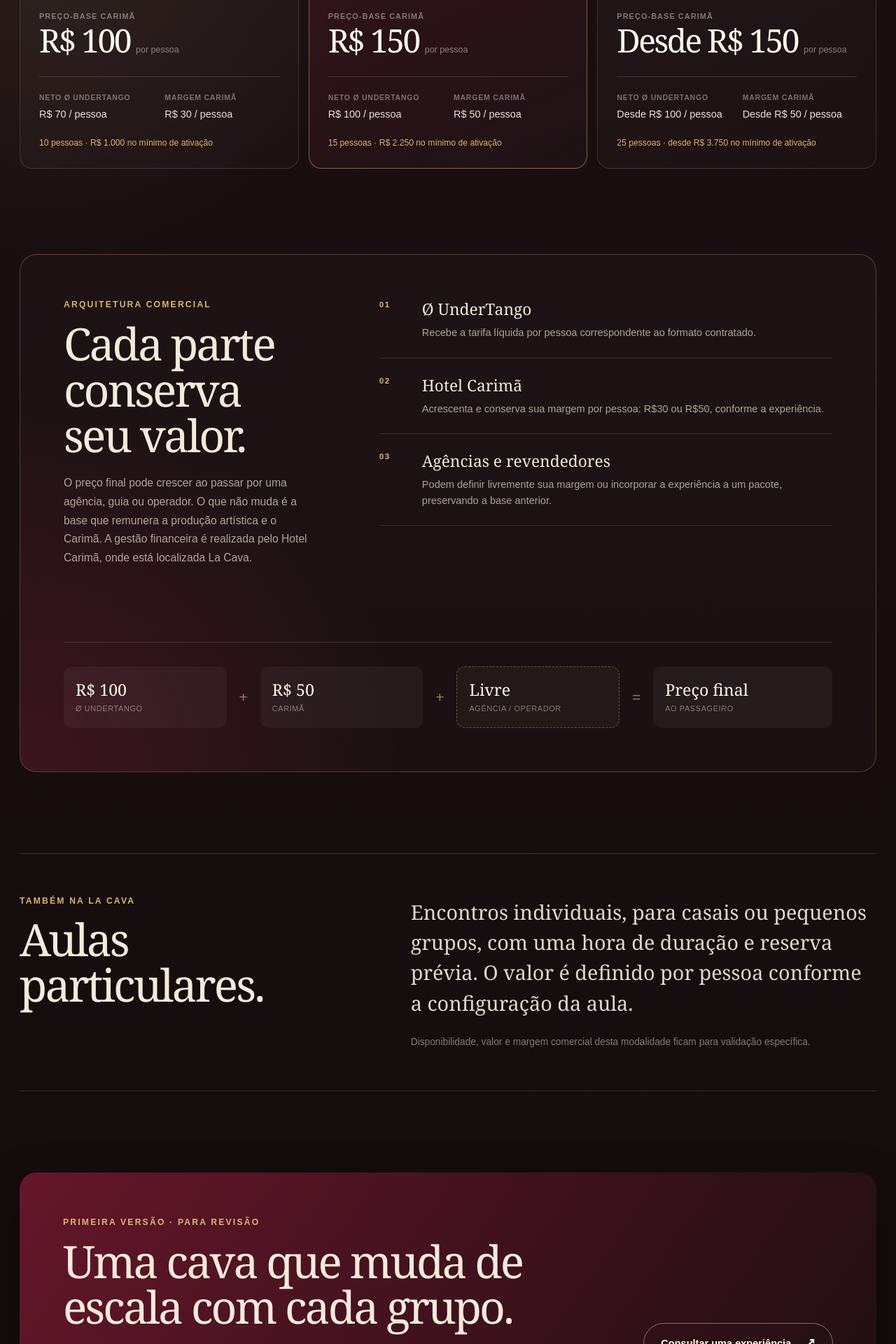
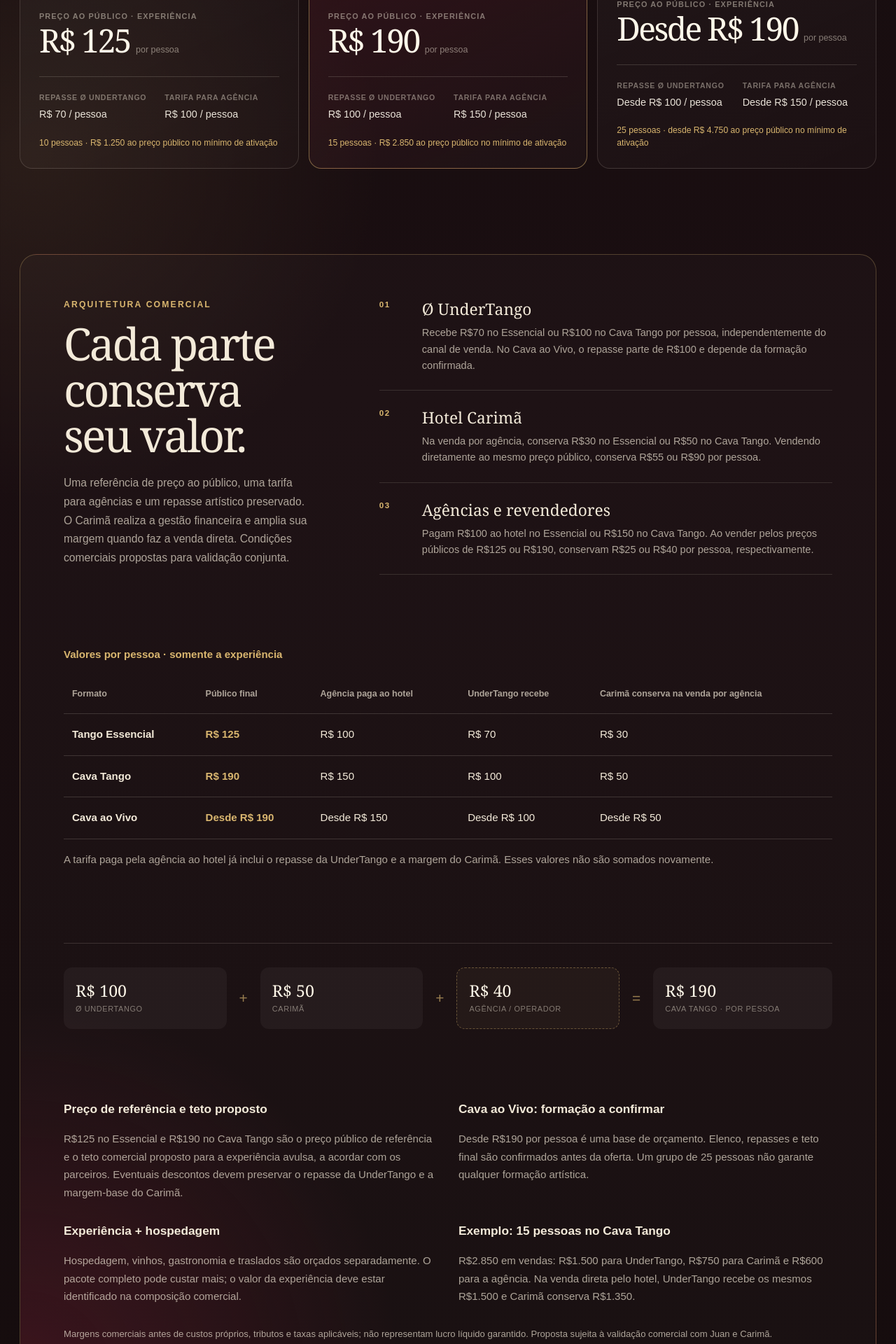
Before and after one commit to O-UnderTango-Club/UnderTangoWEBNextJS, a Next.js app: page /la-cava in a window 1280 px wide. Shown: the part 1920-3840 px from the top of the page at 70% size. Built offline with nearby package versions, Linux system fonts and the light colour scheme.

Commit message:
Define La Cava public and agency pricing with direct hotel margins

```diff
--- a/app/la-cava/la-cava.module.css
+++ b/app/la-cava/la-cava.module.css
@@ -529,9 +529,107 @@
   font-weight: 400;
 }
 
-.marginFormula .freeMargin {
+.marginFormula .agencyMargin {
   border: 1px dashed rgba(217, 182, 111, 0.38);
   background: rgba(217, 182, 111, 0.05);
+}
+
+.commercialRates,
+.commercialNotes {
+  grid-column: 1 / -1;
+  min-width: 0;
+}
+
+.rateTable {
+  width: 100%;
+  border-collapse: collapse;
+  text-align: left;
+}
+
+.rateTable caption {
+  padding-bottom: 18px;
+  color: var(--cava-gold);
+  text-align: left;
+  font-weight: 700;
+}
+
+.rateTable :is(caption, th, td) {
+  font-family: Arial, Helvetica, sans-serif !important;
+  font-size: 0.94rem;
+  line-height: 1.5;
+}
+
+.rateTable :is(th, td) {
+  padding: 18px 12px;
+  border-bottom: 1px solid rgba(243, 234, 217, 0.16);
+  vertical-align: top;
+}
+
+.rateTable thead th {
+  color: var(--cava-muted);
+  font-size: 0.78rem;
+}
+
+.rateTable tbody td:first-of-type {
+  color: var(--cava-gold);
+  font-weight: 700;
+}
+
+.commercialRates > p,
+.commercialNotes p {
+  margin: 16px 0 0;
+  color: var(--cava-muted);
+  font-size: 0.94rem;
+  line-height: 1.7;
+}
+
+.commercialNotes {
+  display: grid;
+  grid-template-columns: repeat(2, minmax(0, 1fr));
+  gap: 30px;
+}
+
+.commercialNotes h3 {
+  margin: 0;
+  color: var(--cava-cream);
+  font-size: 1.08rem;
+  line-height: 1.5;
+}
+
+.commercialNotes .commercialFootnote {
+  grid-column: 1 / -1;
+  margin: 0;
+  font-size: 0.82rem;
+}
+
+@media (max-width: 780px) {
+  .commercialNotes { grid-template-columns: 1fr; }
+  .rateTable thead {
+    position: absolute;
+    width: 1px;
+    height: 1px;
+    overflow: hidden;
+    clip-path: inset(50%);
+  }
+  .rateTable tbody,
+  .rateTable tr { display: block; }
+  .rateTable tr + tr { margin-top: 24px; }
+  .rateTable tbody th {
+    display: block;
+    padding: 12px;
+    background: rgba(217, 182, 111, 0.08);
+  }
+  .rateTable td {
+    display: grid;
+    grid-template-columns: minmax(0, 1fr) auto;
+    gap: 12px;
+    padding: 12px;
+  }
+  .rateTable td::before {
+    content: attr(data-label);
+    color: var(--cava-muted);
+    font-weight: 400;
+  }
 }
 
 .privateLessons {
--- a/app/la-cava/page.tsx
+++ b/app/la-cava/page.tsx
@@ -14,10 +14,11 @@ const packages = [
     description:
       "Uma dupla de tango conduz uma hora de descoberta, demonstração e aula participativa. Não é necessário saber dançar.",
     includes: ["2 bailarinos", "1 hora", "Aula + demonstração", "ES · PT · EN"],
-    publicPrice: "R$ 100",
+    publicPrice: "R$ 125",
+    agencyRate: "R$ 100",
     underTango: "R$ 70",
     carimaMargin: "R$ 30",
-    example: "10 pessoas · R$ 1.000",
+    example: "10 pessoas · R$ 1.250",
   },
   {
     step: "02",
@@ -26,10 +27,11 @@ const packages = [
     description:
       "A dupla recebe um saxofonista ao vivo. Dança, música, contexto cultural e participação se encontram em uma experiência de 1 hora e meia a 2 horas.",
     includes: ["Dupla + saxofone", "1h30–2h", "Música ao vivo", "Momento participativo"],
-    publicPrice: "R$ 150",
+    publicPrice: "R$ 190",
+    agencyRate: "R$ 150",
     underTango: "R$ 100",
     carimaMargin: "R$ 50",
-    example: "15 pessoas · R$ 2.250",
+    example: "15 pessoas · R$ 2.850",
     featured: true,
   },
   {
@@ -39,10 +41,11 @@ const packages = [
     description:
       "Para grupos maiores, o valor total permite ampliar a formação: músicos ao vivo, bailarinos e uma experiência mais profunda, desenhada para o perfil do grupo.",
     includes: ["Bailarinos", "Músicos ao vivo", "Interação ampliada", "Formação sob medida"],
-    publicPrice: "Desde R$ 150",
+    publicPrice: "Desde R$ 190",
+    agencyRate: "Desde R$ 150",
     underTango: "Desde R$ 100",
     carimaMargin: "Desde R$ 50",
-    example: "25 pessoas · desde R$ 3.750",
+    example: "25 pessoas · desde R$ 4.750",
   },
 ] as const;
 
@@ -162,34 +165,34 @@ export default function LaCavaPage() {
                 </ul>
 
                 <div className={styles.priceBlock}>
-                  <p>Preço-base Carimã</p>
+                  <p>Preço ao público · experiência</p>
                   <strong>{item.publicPrice}</strong>
                   <span>por pessoa</span>
                 </div>
 
                 <dl className={styles.split}>
                   <div>
-                    <dt>Neto Ø UnderTango</dt>
+                    <dt>Repasse Ø UnderTango</dt>
                     <dd>{item.underTango} / pessoa</dd>
                   </div>
                   <div>
-                    <dt>Margem Carimã</dt>
-                    <dd>{item.carimaMargin} / pessoa</dd>
+                    <dt>Tarifa para agência</dt>
+                    <dd>{item.agencyRate} / pessoa</dd>
                   </div>
                 </dl>
 
-                <p className={styles.example}>{item.example} no mínimo de ativação</p>
+                <p className={styles.example}>{item.example} ao preço público no mínimo de ativação</p>
               </article>
             ))}
           </div>
         </section>
 
-        <section className={styles.marginSection} aria-labelledby="margens-title">
+        <section id="comercial" className={styles.marginSection} aria-labelledby="margens-title">
           <div className={styles.marginIntro}>
             <p className={styles.sectionLabel}>ARQUITETURA COMERCIAL</p>
             <h2 id="margens-title">Cada parte conserva seu valor.</h2>
             <p>
-              O preço final pode crescer ao passar por uma agência, guia ou operador. O que não muda é a base que remunera a produção artística e o Carimã. A gestão financeira é realizada pelo Hotel Carimã, onde está localizada La Cava.
+              Uma referência de preço ao público, uma tarifa para agências e um repasse artístico preservado. O Carimã realiza a gestão financeira e amplia sua margem quando faz a venda direta. Condições comerciais propostas para validação conjunta.
             </p>
           </div>
 
@@ -198,26 +201,49 @@ export default function LaCavaPage() {
               <span>01</span>
               <div>
                 <h3>Ø UnderTango</h3>
-                <p>Recebe a tarifa líquida por pessoa correspondente ao formato contratado.</p>
+                <p>Recebe R$70 no Essencial ou R$100 no Cava Tango por pessoa, independentemente do canal de venda. No Cava ao Vivo, o repasse parte de R$100 e depende da formação confirmada.</p>
               </div>
             </li>
             <li>
               <span>02</span>
               <div>
                 <h3>Hotel Carimã</h3>
-                <p>Acrescenta e conserva sua margem por pessoa: R$30 ou R$50, conforme a experiência.</p>
+                <p>Na venda por agência, conserva R$30 no Essencial ou R$50 no Cava Tango. Vendendo diretamente ao mesmo preço público, conserva R$55 ou R$90 por pessoa.</p>
               </div>
             </li>
             <li>
               <span>03</span>
               <div>
                 <h3>Agências e revendedores</h3>
-                <p>Podem definir livremente sua margem ou incorporar a experiência a um pacote, preservando a base anterior.</p>
+                <p>Pagam R$100 ao hotel no Essencial ou R$150 no Cava Tango. Ao vender pelos preços públicos de R$125 ou R$190, conservam R$25 ou R$40 por pessoa, respectivamente.</p>
               </div>
             </li>
           </ol>
 
-          <div className={styles.marginFormula} aria-label="Exemplo de formação do preço">
+          <div className={styles.commercialRates}>
+            <table className={styles.rateTable}>
+              <caption>Valores por pessoa · somente a experiência</caption>
+              <thead><tr>
+                <th scope="col">Formato</th>
+                <th scope="col">Público final</th>
+                <th scope="col">Agência paga ao hotel</th>
+                <th scope="col">UnderTango recebe</th>
+                <th scope="col">Carimã conserva na venda por agência</th>
+              </tr></thead>
+              <tbody>{packages.map((item) => (
+                <tr key={item.step}>
+                  <th scope="row">{item.title}</th>
+                  <td data-label="Público final">{item.publicPrice}</td>
+                  <td data-label="Agência paga ao hotel">{item.agencyRate}</td>
+                  <td data-label="UnderTango recebe">{item.underTango}</td>
+                  <td data-label="Carimã · via agência">{item.carimaMargin}</td>
+                </tr>
+              ))}</tbody>
+            </table>
+            <p>A tarifa paga pela agência ao hotel já inclui o repasse da UnderTango e a margem do Carimã. Esses valores não são somados novamente.</p>
+          </div>
+
+          <div className={styles.marginFormula} aria-label="Cava Tango: divisão de R$190 por pessoa na venda por agência">
             <div>
               <span>R$ 100</span>
               <small>Ø UnderTango</small>
@@ -228,15 +254,34 @@ export default function LaCavaPage() {
               <small>Carimã</small>
             </div>
             <b>+</b>
-            <div className={styles.freeMargin}>
-              <span>Livre</span>
+            <div className={styles.agencyMargin}>
+              <span>R$ 40</span>
               <small>Agência / operador</small>
             </div>
             <b>=</b>
             <div>
-              <span>Preço final</span>
-              <small>ao passageiro</small>
+              <span>R$ 190</span>
+              <small>Cava Tango · por pessoa</small>
             </div>
+          </div>
+          <div className={styles.commercialNotes}>
+            <div>
+              <h3>Preço de referência e teto proposto</h3>
+              <p>R$125 no Essencial e R$190 no Cava Tango são o preço público de referência e o teto comercial proposto para a experiência avulsa, a acordar com os parceiros. Eventuais descontos devem preservar o repasse da UnderTango e a margem-base do Carimã.</p>
+            </div>
+            <div>
+              <h3>Cava ao Vivo: formação a confirmar</h3>
+              <p>Desde R$190 por pessoa é uma base de orçamento. Elenco, repasses e teto final são confirmados antes da oferta. Um grupo de 25 pessoas não garante qualquer formação artística.</p>
+            </div>
+            <div>
+              <h3>Experiência + hospedagem</h3>
+              <p>Hospedagem, vinhos, gastronomia e traslados são orçados separadamente. O pacote completo pode custar mais; o valor da experiência deve estar identificado na composição comercial.</p>
+            </div>
+            <div>
+              <h3>Exemplo: 15 pessoas no Cava Tango</h3>
+              <p>R$2.850 em vendas: R$1.500 para UnderTango, R$750 para Carimã e R$600 para a agência. Na venda direta pelo hotel, UnderTango recebe os mesmos R$1.500 e Carimã conserva R$1.350.</p>
+            </div>
+            <p className={styles.commercialFootnote}>Margens comerciais antes de custos próprios, tributos e taxas aplicáveis; não representam lucro líquido garantido. Proposta sujeita à validação comercial com Juan e Carimã.</p>
           </div>
         </section>
 
@@ -255,7 +300,7 @@ export default function LaCavaPage() {
 
         <section className={styles.closing}>
           <div>
-            <p className={styles.sectionLabel}>PRIMEIRA VERSÃO · PARA REVISÃO</p>
+            <p className={styles.sectionLabel}>PROPOSTA COMERCIAL · PARA REVISÃO</p>
             <h2>Uma cava que muda de escala com cada grupo.</h2>
             <p>
               Confirmamos data, quantidade de pessoas, idioma e formato antes de reservar o elenco.
```
